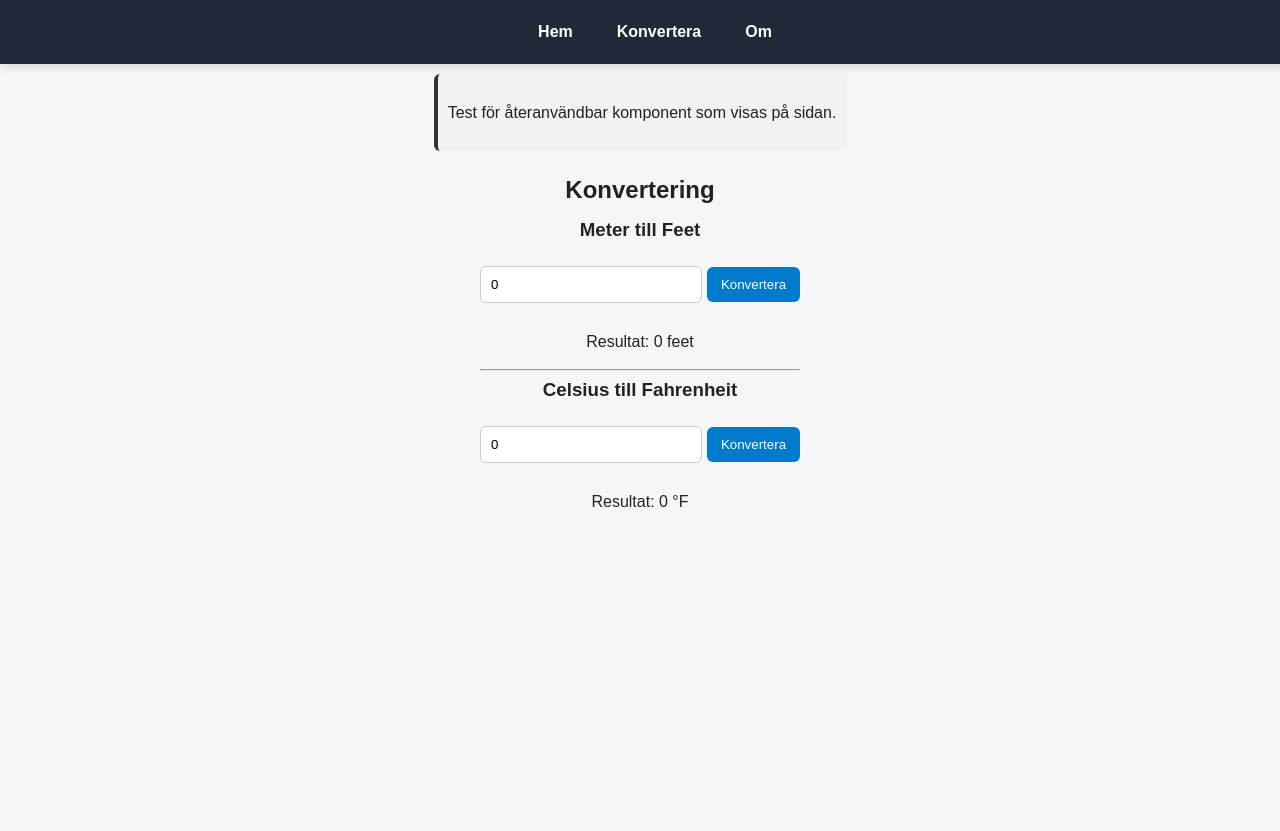
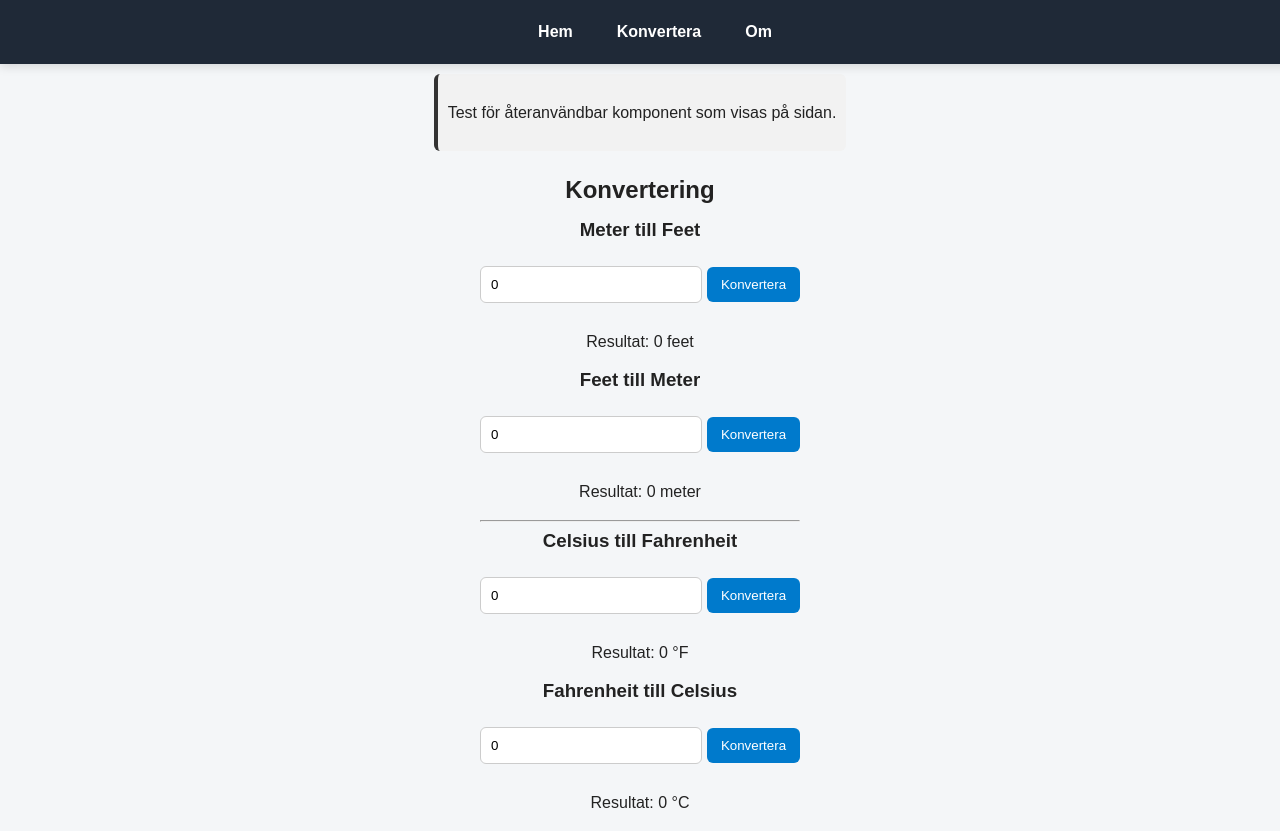
Before and after one commit to T-880/angular-projekt, an Angular app: page /convert in a window 1280 px wide. Shown: the top 831 px of the page. Before the commit the page ends 800 px from the top, so only its background shows below. Built offline with nearby package versions, Linux system fonts and the light colour scheme.

Commit message:
Lagt till funktionalitet (som jag missat) för konvertering mellan feet och meter samt Celsius och Fahrenheit i konverteringskomponenten.

```diff
--- a/src/app/convert/convert.html
+++ b/src/app/convert/convert.html
@@ -7,6 +7,13 @@
 
 <p>Resultat: {{ feet }} feet</p>
 
+<h3>Feet till Meter</h3>
+
+<input type="number" [(ngModel)]="feetInput" placeholder="Ange feet">
+<button (click)="convertFeet()">Konvertera</button>
+
+<p>Resultat: {{ metersResult }} meter</p>
+
 <hr>
 
 <h3>Celsius till Fahrenheit</h3>
@@ -15,3 +22,10 @@
 <button (click)="convertCelsius()">Konvertera</button>
 
 <p>Resultat: {{ fahrenheit }} °F</p>
+
+<h3>Fahrenheit till Celsius</h3>
+
+<input type="number" [(ngModel)]="fahrenheitInput" placeholder="Ange fahrenheit">
+<button (click)="convertFahrenheit()">Konvertera</button>
+
+<p>Resultat: {{ celsiusResult }} °C</p>
--- a/src/app/convert/convert.ts
+++ b/src/app/convert/convert.ts
@@ -12,14 +12,28 @@ export class Convert {
   meters: number = 0;
   feet: number = 0;
 
+  feetInput: number = 0;
+  metersResult: number = 0;
+
   celsius: number = 0;
   fahrenheit: number = 0;
+
+  fahrenheitInput: number = 0;
+  celsiusResult: number = 0;
 
   convertMeters() {
     this.feet = this.meters * 3.28084;
   }
 
+  convertFeet() {
+    this.metersResult = this.feetInput / 3.28084;
+  }
+
   convertCelsius() {
     this.fahrenheit = (this.celsius * 9 / 5) + 32;
   }
+
+  convertFahrenheit() {
+    this.celsiusResult = (this.fahrenheitInput - 32) * 5 / 9;
+  }
 }
```
